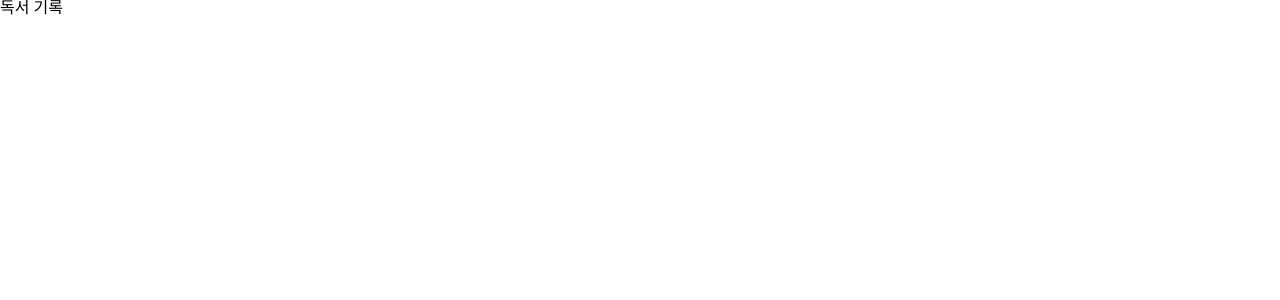
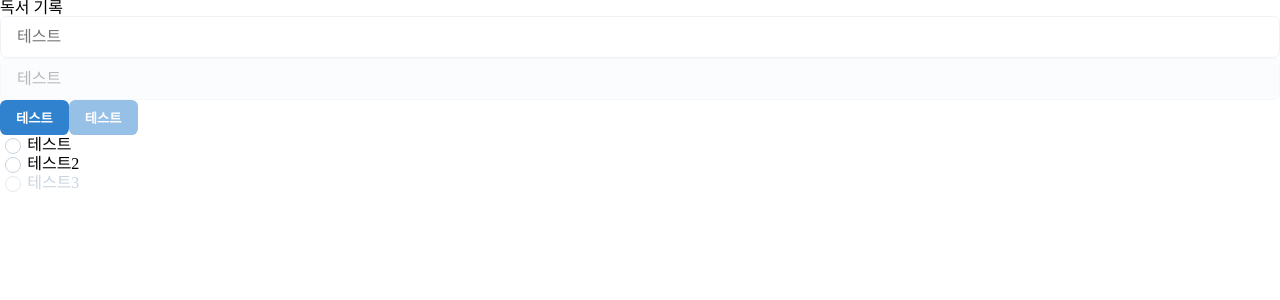
Before and after one commit to prayinforrain/rhf-library, a Next.js app: page / in a window 1280 px wide. Shown: the top 300 px of the page. Built offline with nearby package versions, Linux system fonts and the light colour scheme.

Commit message:
feat: 기본 컴포넌트

```diff
--- /dev/null
+++ b/src/components/ui/Button/index.tsx
@@ -0,0 +1,33 @@
+import styled from "@emotion/styled";
+import { colors } from "@/styles/colors";
+
+const ButtonWrapper = styled.button`
+  background-color: ${colors.primary[50]};
+  color: ${colors.grey[0]};
+  padding: 0.5rem 1rem;
+  border-radius: 0.4rem;
+  border: none;
+  cursor: pointer;
+  font-weight: 600;
+  transition: background-color 0.3s ease;
+
+  &:hover:not(:disabled) {
+    background-color: ${colors.primary[40]};
+  }
+
+  &:disabled {
+    cursor: not-allowed;
+    opacity: 0.5;
+  }
+`;
+
+const Button = ({
+  children,
+  ...props
+}: {
+  children: React.ReactNode;
+} & React.ButtonHTMLAttributes<HTMLButtonElement>) => {
+  return <ButtonWrapper {...props}>{children}</ButtonWrapper>;
+};
+
+export default Button;
--- /dev/null
+++ b/src/components/ui/Input/index.tsx
@@ -0,0 +1,27 @@
+import styled from "@emotion/styled";
+import { colors } from "@/styles/colors";
+
+const InputWrapper = styled.input`
+  width: 100%;
+  padding: 0.5rem 1rem;
+  border-radius: 0.4rem;
+  border: 1px solid ${colors.grey[20]};
+  background-color: ${colors.grey[0]};
+  color: ${colors.grey[100]};
+  font-size: 1rem;
+  font-weight: 400;
+  line-height: 1.5;
+  transition: border-color 0.3s ease;
+
+  &:disabled {
+    cursor: not-allowed;
+    opacity: 0.5;
+    background-color: ${colors.grey[10]};
+  }
+`;
+
+const Input = ({ ...props }: React.InputHTMLAttributes<HTMLInputElement>) => {
+  return <InputWrapper {...props} />;
+};
+
+export default Input;
--- /dev/null
+++ b/src/components/ui/Radio/Radio.tsx
@@ -0,0 +1,55 @@
+import { colors } from "@/styles/colors";
+import styled from "@emotion/styled";
+import { ComponentProps } from "react";
+
+const RadioContainer = styled.label`
+  display: flex;
+  align-items: center;
+  gap: 0.2rem;
+`;
+
+const RadioInput = styled.input`
+  -webkit-appearance: none;
+  -moz-appearance: none;
+  appearance: none;
+  width: 1rem;
+  height: 1rem;
+  border-radius: 50%;
+  background-color: white;
+  border: 0.1em solid ${colors.grey[40]};
+  cursor: pointer;
+  &:hover:not(:disabled) {
+    background-color: ${colors.grey[30]};
+  }
+  &:disabled {
+    cursor: not-allowed;
+    opacity: 0.5;
+  }
+  &:checked {
+    border: 0.4em solid ${colors.primary[50]};
+    background-color: ${colors.primary[0]};
+  }
+`;
+
+const RadioLabel = styled.span`
+  font-size: 1rem;
+  input:disabled + & {
+    cursor: not-allowed;
+    color: ${colors.grey[40]};
+  }
+`;
+
+interface RadioProps extends ComponentProps<"input"> {
+  label: string;
+}
+
+const Radio = ({ label, ...props }: RadioProps) => {
+  return (
+    <RadioContainer>
+      <RadioInput type="radio" {...props} />
+      <RadioLabel>{label}</RadioLabel>
+    </RadioContainer>
+  );
+};
+
+export default Radio;
--- a/src/pages/index.tsx
+++ b/src/pages/index.tsx
@@ -1,3 +1,6 @@
+import Button from "@/components/ui/Button";
+import Input from "@/components/ui/Input";
+import Radio from "@/components/ui/Radio/Radio";
 import Head from "next/head";
 
 export default function Home() {
@@ -11,6 +14,13 @@ export default function Home() {
       </Head>
       <div>
         <div>독서 기록</div>
+        <Input placeholder="테스트" />
+        <Input placeholder="테스트" disabled />
+        <Button>테스트</Button>
+        <Button disabled>테스트</Button>
+        <Radio label="테스트" name="test" />
+        <Radio label="테스트2" name="test" />
+        <Radio label="테스트3" name="test" disabled />
       </div>
     </>
   );
--- /dev/null
+++ b/src/styles/colors.ts
@@ -0,0 +1,80 @@
+export const colors = {
+  primary: {
+    0: "#ebf8ff",
+    10: "#bee3f8",
+    20: "#90cdf4",
+    30: "#63b3ed",
+    40: "#4299e1",
+    50: "#3182ce",
+    60: "#2b6cb0",
+    70: "#2c5282",
+    80: "#2a4365",
+    90: "#1a365d",
+    100: "#00001a",
+  },
+  red: {
+    0: "#fff5f5",
+    10: "#fed7d7",
+    20: "#feb2b2",
+    30: "#fc8181",
+    40: "#f56565",
+    50: "#e53e3e",
+    60: "#c53030",
+    70: "#9b2c2c",
+    80: "#742a2a",
+    90: "#521b1b",
+    100: "#1a0000",
+  },
+  blue: {
+    0: "#ebf8ff",
+    10: "#bee3f8",
+    20: "#90cdf4",
+    30: "#63b3ed",
+    40: "#4299e1",
+    50: "#3182ce",
+    60: "#2b6cb0",
+    70: "#2c5282",
+    80: "#2a4365",
+    90: "#1a365d",
+    100: "#00001a",
+  },
+  green: {
+    0: "#f0fff4",
+    10: "#c6f6d5",
+    20: "#9ae6b4",
+    30: "#68d391",
+    40: "#48bb78",
+    50: "#38a169",
+    60: "#2f855a",
+    70: "#276749",
+    80: "#22543d",
+    90: "#1c4532",
+    100: "#001a00",
+  },
+  yellow: {
+    0: "#fffff0",
+    10: "#fefcbf",
+    20: "#faf089",
+    30: "#f6e05e",
+    40: "#ecc94b",
+    50: "#d69e2e",
+    60: "#b7791f",
+    70: "#975a16",
+    80: "#744210",
+    90: "#5a370a",
+    100: "#1a1a00",
+  },
+  grey: {
+    0: "#ffffff",
+    10: "#f7fafc",
+    20: "#edf2f7",
+    30: "#e2e8f0",
+    40: "#cbd5e0",
+    50: "#a0aec0",
+    60: "#718096",
+    70: "#4a5568",
+    80: "#2d3748",
+    90: "#1a202c",
+    100: "#000000",
+  },
+};
```
